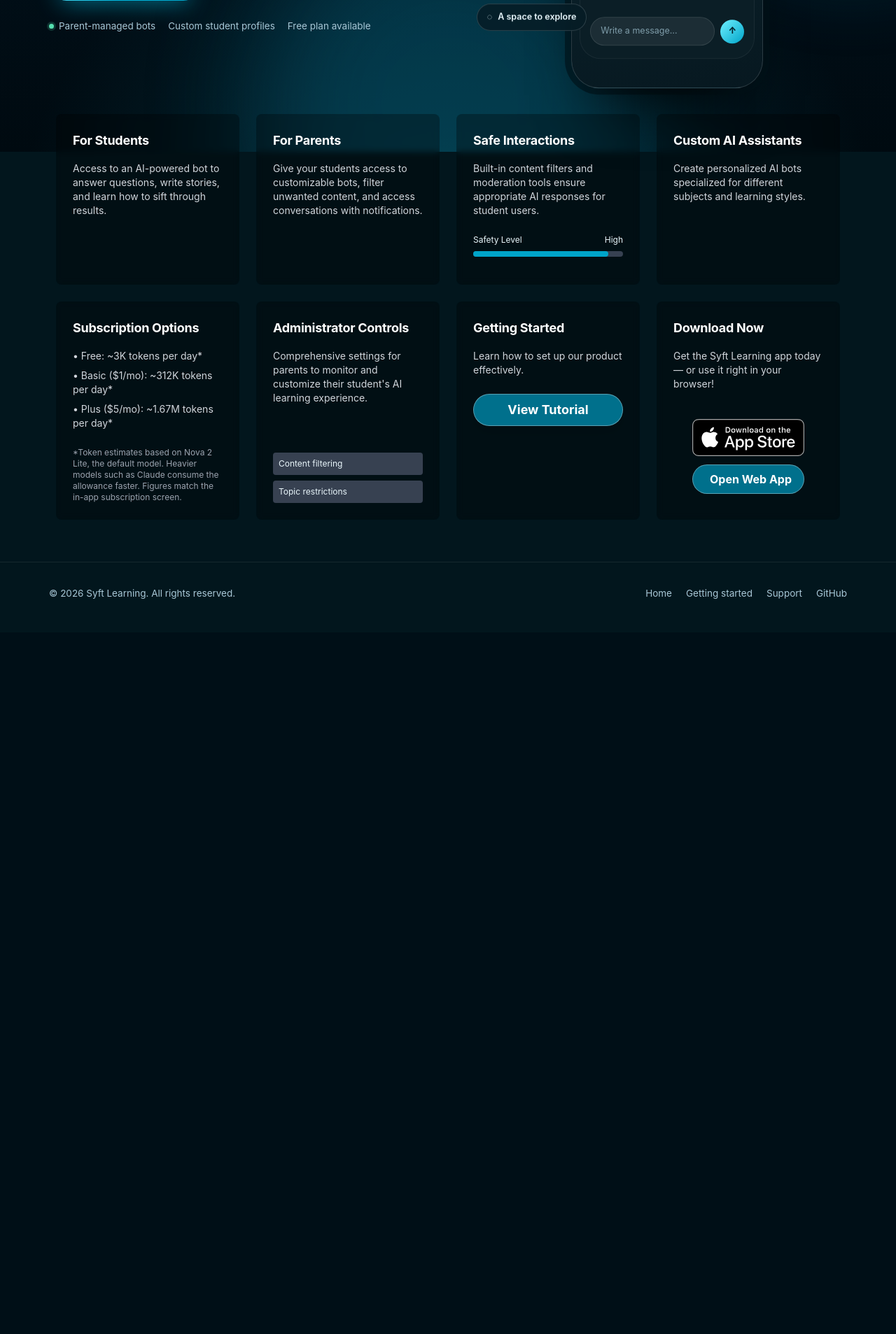
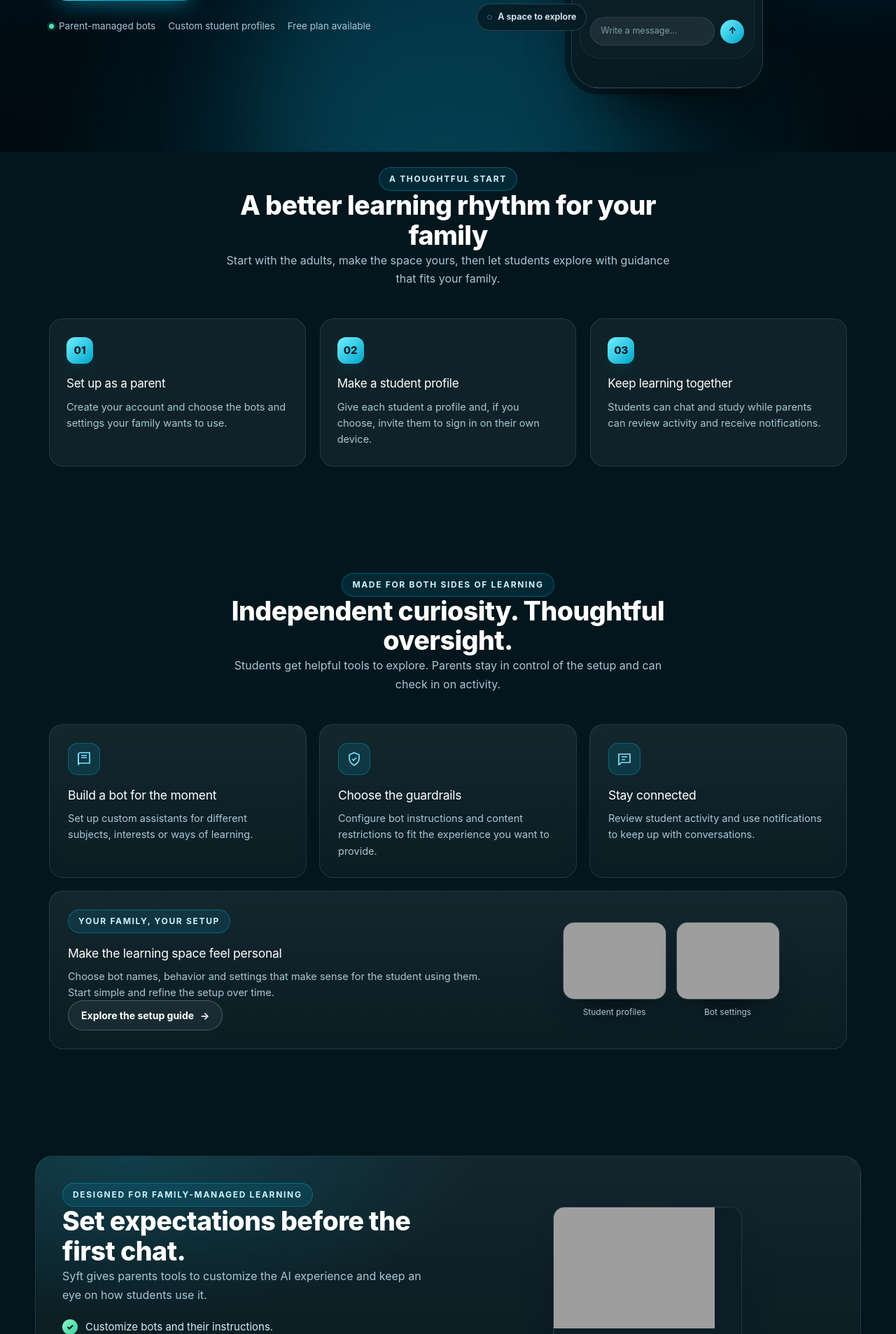
Before and after one commit to tpaulshippy/bots, a Django app: template site/source/templates/marketing.html in a window 1280 px wide. Shown: the part 583-2490 px from the top of the page at 70% size. Before the commit the page ends 1439 px from the top, so only its background shows below. Run offline with Django 3.2, Linux system fonts and the light colour scheme; the template is opened without the code that fills it, so the values that code supplies are empty; some libraries are stand-ins or nearby versions; grey boxes are pictures that could not be loaded.

Commit message:
feat(marketing): add family features and safety proof

```diff
--- a/site/source/static/design.css
+++ b/site/source/static/design.css
@@ -1429,3 +1429,27 @@ body.page > :not(.aurora) {
         font-size: 12px;
     }
 }
+
+
+
+/* ---------- product screenshot captions ---------- */
+
+.tile-phone figure {
+    flex: 0 1 148px;
+    margin: 0;
+    text-align: center;
+}
+
+.tile-phone figcaption,
+.shot figcaption {
+    margin-top: 9px;
+    color: var(--ink-dim);
+    font-size: 12px;
+    line-height: 1.45;
+}
+
+.panel .shot {
+    width: min(100%, 270px);
+    justify-self: center;
+    margin: 0;
+}
--- a/site/source/templates/marketing.html
+++ b/site/source/templates/marketing.html
@@ -79,81 +79,97 @@
             </div>
         </section>
 
-        <!-- Card Grid -->
-        <div class="grid grid-cols-1 md:grid-cols-2 lg:grid-cols-4 gap-6 max-w-6xl mx-auto px-4" id="families">
-            <!-- For Teens Card -->
-            <div class="card card-static p-6 flex flex-col">
-                <h3 class="text-lg font-bold mb-4">For Students</h3>
-                <p class="text-sm text-gray-300 mb-6">Access to an AI-powered bot to answer questions, write stories, and learn how to sift through results.</p>
-            </div>
-
-            <!-- For Parents Card -->
-            <div class="card card-static p-6 flex flex-col">
-                <h3 class="text-lg font-bold mb-4">For Parents</h3>
-                <p class="text-sm text-gray-300 mb-6">Give your students access to customizable bots, filter unwanted content, and access conversations with notifications.</p>
-            </div>
-
-            <!-- Safe Interactions Card -->
-            <div class="card card-static p-6 flex flex-col">
-                <h3 class="text-lg font-bold mb-4">Safe Interactions</h3>
-                <p class="text-sm text-gray-300 mb-6">Built-in content filters and moderation tools ensure appropriate AI responses for student users.</p>
-                <div class="mt-auto">
-                    <div class="flex items-center justify-between mb-2">
-                        <span class="text-xs">Safety Level</span>
-                        <span class="text-xs">High</span>
-                    </div>
-                    <div class="w-full bg-gray-700 rounded-full h-2 mb-4">
-                        <div class="h-2 rounded-full" style="width: 90%; background-color: #00a4c9"></div>
-                    </div>
+        <section class="section" id="how-it-works" aria-labelledby="how-title">
+            <div class="wrap">
+                <div class="section-head reveal">
+                    <span class="eyebrow">A thoughtful start</span>
+                    <h2 class="title-lg" id="how-title">A better learning rhythm for your family</h2>
+                    <p class="lede">Start with the adults, make the space yours, then let students explore with guidance that fits your family.</p>
+                </div>
+                <div class="steps3">
+                    <article class="step3 reveal">
+                        <span class="num" aria-hidden="true">01</span>
+                        <h3>Set up as a parent</h3>
+                        <p>Create your account and choose the bots and settings your family wants to use.</p>
+                    </article>
+                    <article class="step3 reveal" style="--d:.08s">
+                        <span class="num" aria-hidden="true">02</span>
+                        <h3>Make a student profile</h3>
+                        <p>Give each student a profile and, if you choose, invite them to sign in on their own device.</p>
+                    </article>
+                    <article class="step3 reveal" style="--d:.16s">
+                        <span class="num" aria-hidden="true">03</span>
+                        <h3>Keep learning together</h3>
+                        <p>Students can chat and study while parents can review activity and receive notifications.</p>
+                    </article>
                 </div>
             </div>
+        </section>
 
-            <!-- Custom AI Assistants -->
-            <div class="card card-static p-6 flex flex-col">
-                <h3 class="text-lg font-bold mb-4">Custom AI Assistants</h3>
-                <p class="text-sm text-gray-300 mb-6">Create personalized AI bots specialized for different subjects and learning styles.</p>
-            </div>
+        <section class="section" id="families" aria-labelledby="families-title">
+            <div class="wrap">
+                <div class="section-head reveal">
+                    <span class="eyebrow">Made for both sides of learning</span>
+                    <h2 class="title-lg" id="families-title">Independent curiosity. Thoughtful oversight.</h2>
+                    <p class="lede">Students get helpful tools to explore. Parents stay in control of the setup and can check in on activity.</p>
+                </div>
+                <div class="tiles">
+                    <article class="tile reveal">
+                        <span class="icon" aria-hidden="true"><svg viewBox="0 0 24 24" fill="none" stroke="currentColor" stroke-width="1.7"><path d="M4 5.5A2.5 2.5 0 0 1 6.5 3H20v15H6.5A2.5 2.5 0 0 0 4 20.5z"/><path d="M4 5.5v15M8 7h8M8 10h8"/></svg></span>
+                        <h3>Build a bot for the moment</h3>
+                        <p>Set up custom assistants for different subjects, interests or ways of learning.</p>
+                    </article>
+                    <article class="tile reveal" style="--d:.08s">
+                        <span class="icon" aria-hidden="true"><svg viewBox="0 0 24 24" fill="none" stroke="currentColor" stroke-width="1.7"><path d="M12 3 19 6v5c0 4.5-3 7.8-7 10-4-2.2-7-5.5-7-10V6z"/><path d="m9 12 2 2 4-4"/></svg></span>
+                        <h3>Choose the guardrails</h3>
+                        <p>Configure bot instructions and content restrictions to fit the experience you want to provide.</p>
+                    </article>
+                    <article class="tile reveal" style="--d:.16s">
+                        <span class="icon" aria-hidden="true"><svg viewBox="0 0 24 24" fill="none" stroke="currentColor" stroke-width="1.7"><path d="M4 5h16v12H8l-4 3z"/><path d="M8 9h8M8 13h5"/></svg></span>
+                        <h3>Stay connected</h3>
+                        <p>Review student activity and use notifications to keep up with conversations.</p>
+                    </article>
 
-            <!-- Subscription Options -->
-            <div class="card card-static p-6 flex flex-col">
-                <h3 class="text-lg font-bold mb-4">Subscription Options</h3>
-                <ul class="text-sm text-gray-300 mb-6 space-y-2">
-                    <li>• Free: ~3K tokens per day*</li>
-                    <li>• Basic ($1/mo): ~312K tokens per day*</li>
-                    <li>• Plus ($5/mo): ~1.67M tokens per day*</li>
-                </ul>
-                <p class="text-xs text-gray-400 mt-auto">*Token estimates based on Nova 2 Lite, the default model. Heavier models such as Claude consume the allowance faster. Figures match the in-app subscription screen.</p>
-            </div>
-
-            <!-- Administrator Controls -->
-            <div class="card card-static p-6 flex flex-col">
-                <h3 class="text-lg font-bold mb-4">Administrator Controls</h3>
-                <p class="text-sm text-gray-300 mb-6">Comprehensive settings for parents to monitor and customize their student's AI learning experience.</p>
-                <div class="mt-auto space-y-2">
-                    <div class="w-full bg-gray-700 rounded p-2 text-xs">Content filtering</div>
-                    <div class="w-full bg-gray-700 rounded p-2 text-xs">Topic restrictions</div>
+                    <article class="tile tile-wide reveal">
+                        <div>
+                            <span class="eyebrow">Your family, your setup</span>
+                            <h3>Make the learning space feel personal</h3>
+                            <p>Choose bot names, behavior and settings that make sense for the student using them. Start simple and refine the setup over time.</p>
+                            <a class="btn btn-ghost btn-sm" href="/tutorial/">Explore the setup guide <span aria-hidden="true">→</span></a>
+                        </div>
+                        <div class="tile-phone" aria-label="Screenshots of profile and bot settings">
+                            <figure>
+                                <img src="{% static 'screenshots/select-profile.png' %}" alt="Student profiles in the Syft app" width="360" height="779" loading="lazy">
+                                <figcaption>Student profiles</figcaption>
+                            </figure>
+                            <figure>
+                                <img src="{% static 'screenshots/bot-editor-basic.png' %}" alt="Bot editor with content restrictions enabled" width="360" height="618" loading="lazy">
+                                <figcaption>Bot settings</figcaption>
+                            </figure>
+                        </div>
+                    </article>
                 </div>
             </div>
+        </section>
 
-            <!-- Getting Started Card -->
-            <div class="card p-6 flex flex-col">
-                <h3 class="text-lg font-bold mb-4">Getting Started</h3>
-                <p class="text-sm text-gray-300 mb-6">Learn how to set up our product effectively.</p>
-                <a href="/tutorial/" class="button text-white text-center font-bold py-2 px-6 rounded-full text-lg shadow-lg whitespace-nowrap">View Tutorial</a>
+        <section class="section" aria-labelledby="safety-title">
+            <div class="wrap panel panel-grid">
+                <div class="reveal">
+                    <span class="eyebrow">Designed for family-managed learning</span>
+                    <h2 class="title-lg" id="safety-title">Set expectations before the first chat.</h2>
+                    <p class="lede">Syft gives parents tools to customize the AI experience and keep an eye on how students use it.</p>
+                    <ul class="checks">
+                        <li><span class="tick" aria-hidden="true">✓</span><span>Customize bots and their instructions.</span></li>
+                        <li><span class="tick" aria-hidden="true">✓</span><span>Set content restrictions for student-facing bots.</span></li>
+                        <li><span class="tick" aria-hidden="true">✓</span><span>Review conversations and manage student profiles.</span></li>
+                    </ul>
+                </div>
+                <figure class="shot reveal">
+                    <img src="{% static 'screenshots/bot-editor-basic.png' %}" alt="Syft bot editor showing content restriction controls" width="360" height="618" loading="lazy">
+                    <figcaption>Parents can configure a bot's instructions and content restrictions.</figcaption>
+                </figure>
             </div>
-
-            <!-- Download Now Card -->
-            <div class="card p-6 flex flex-col">
-                <h3 class="text-lg font-bold mb-4">Download Now</h3>
-                <p class="text-sm text-gray-300 mb-6">Get the Syft Learning app today — or use it right in your browser!</p>
-                <div class="flex flex-col justify-center items-center gap-3 mt-4">
-                    <a href="https://apps.apple.com/us/app/syft-learning/id6742674793">
-                        <img src="{% static 'app_store.svg' %}" alt="Download on the App Store" class="w-40">
-                    </a>
-                    <a href="/app" class="button text-white text-center font-bold py-2 px-6 rounded-full w-40 whitespace-nowrap">Open Web App</a>
-                </div>
-            </div>
-        </div>
+        </section>
     </main>
 
     <footer class="footer">
```
